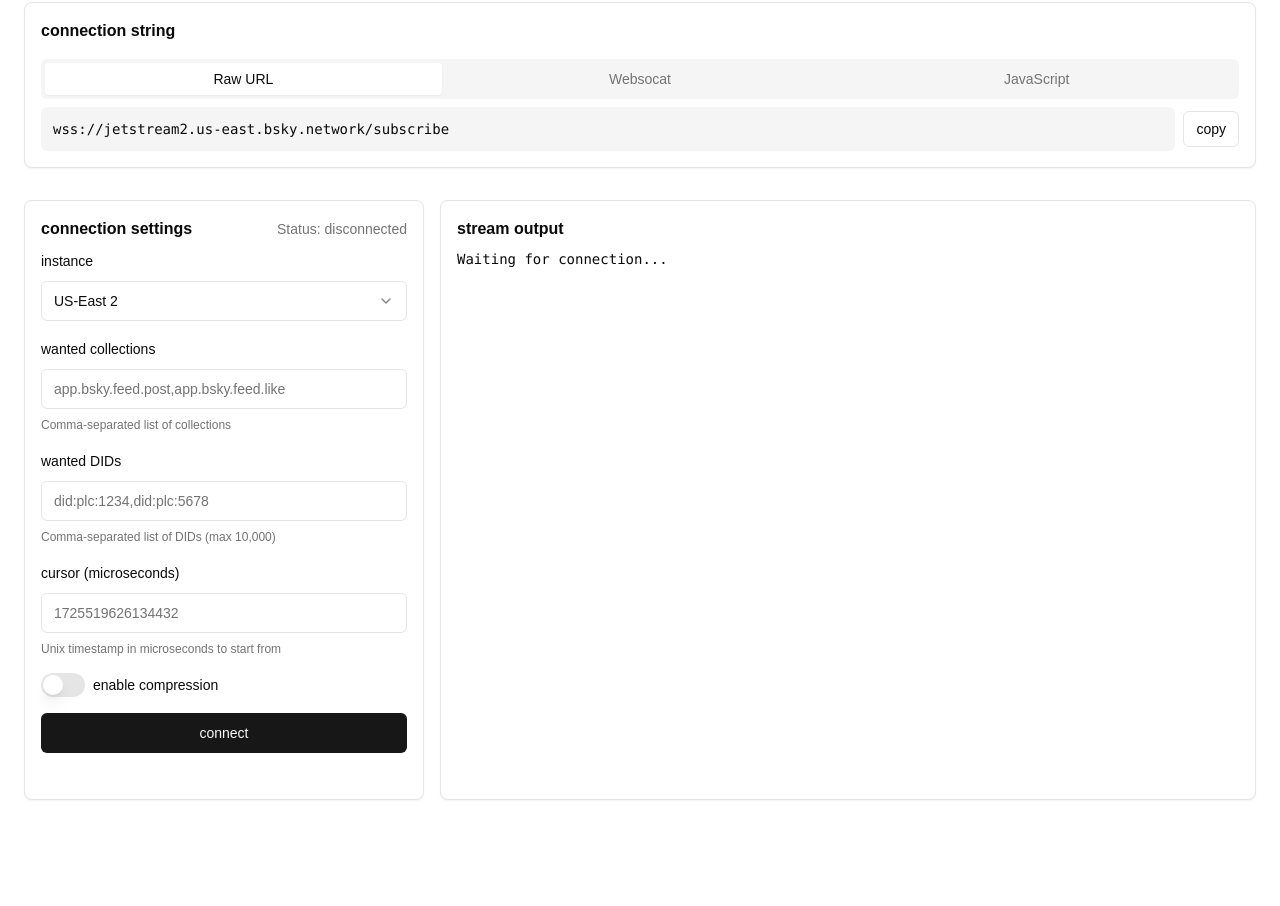
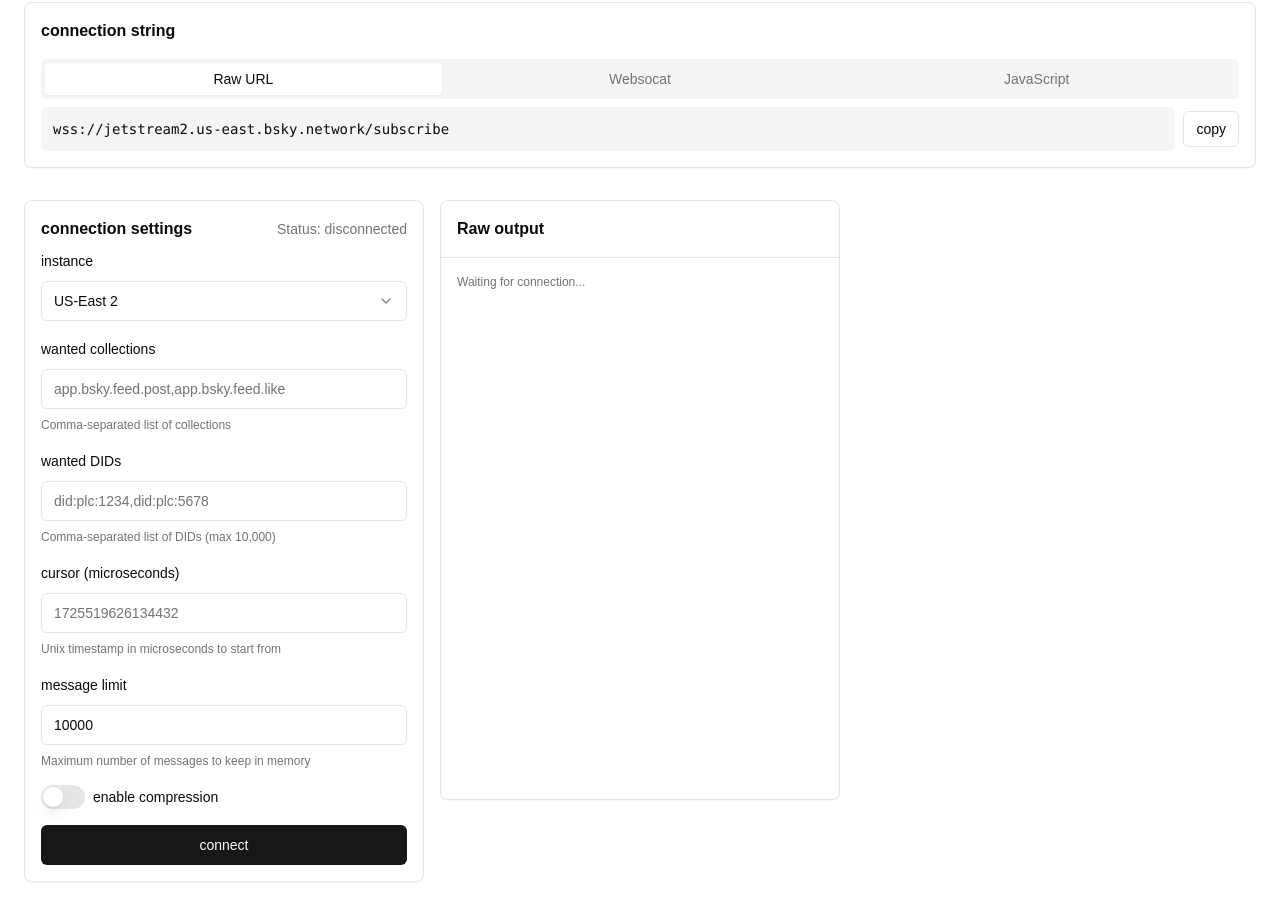
Before and after one commit to makeusabrew/playground.bsky.guide, a Next.js app: page / in a window 1280 px wide. Shown: the part 235-1141 px from the top of the page. Before the commit the page ends 1059 px from the top, so only its background shows below. Built offline with nearby package versions, Linux system fonts and the light colour scheme.

Commit message:
scroll stream output and try and clip x overflow

```diff
--- a/app/hooks/use-jetstream.ts
+++ b/app/hooks/use-jetstream.ts
@@ -1,6 +1,5 @@
 import { useState, useEffect, useCallback } from 'react'
 import { createJetstreamConsumer } from '@/lib/playground/jetstream/consumer'
-import type { JetstreamEvent } from '@/lib/playground/jetstream/types'
 
 type UseJetstreamOptions = {
   instance: string
@@ -8,6 +7,7 @@ type UseJetstreamOptions = {
   dids?: string
   cursor?: string
   compression?: boolean
+  messageLimit?: string
 }
 
 type JetstreamStatus = 'disconnected' | 'connecting' | 'connected' | 'paused'
@@ -16,6 +16,9 @@ export const useJetstream = (options: UseJetstreamOptions) => {
   const [status, setStatus] = useState<JetstreamStatus>('disconnected')
   const [error, setError] = useState<Error | undefined>()
   const [messages, setMessages] = useState<string[]>([])
+
+  // Parse message limit with fallback
+  const limit = Math.max(1, Math.min(100000, parseInt(options.messageLimit || '10000', 10)))
 
   // Create consumer with initial options
   const consumer = createJetstreamConsumer({
@@ -31,7 +34,11 @@ export const useJetstream = (options: UseJetstreamOptions) => {
     cursor: options.cursor ? parseInt(options.cursor, 10) : undefined,
     compression: options.compression,
     onEvent: (event) => {
-      setMessages((prev) => [...prev, JSON.stringify(event, null, 2)])
+      setMessages((prev) => {
+        const newMessages = [...prev, JSON.stringify(event, null, 2)]
+        // Keep only the most recent messages up to the limit
+        return newMessages.slice(-limit)
+      })
     },
     onError: (error) => {
       setError(error)
--- a/app/page.tsx
+++ b/app/page.tsx
@@ -13,6 +13,7 @@ export default function Home() {
     dids: '',
     cursor: '',
     compression: false,
+    messageLimit: '10000',
   })
 
   return (
--- a/components/connection-config.tsx
+++ b/components/connection-config.tsx
@@ -15,6 +15,7 @@ export default function ConnectionConfig() {
   const [dids, setDids] = useState('')
   const [cursor, setCursor] = useState('')
   const [compression, setCompression] = useState(false)
+  const [messageLimit, setMessageLimit] = useState('10000')
 
   const { status, error, connect, disconnect } = useJetstreamContext()
   const isConnected = status === 'connected'
@@ -156,6 +157,19 @@ export default function ConnectionConfig() {
               <p className="text-xs text-muted-foreground">Unix timestamp in microseconds to start from</p>
             </div>
 
+            <div className="space-y-2">
+              <Label>message limit</Label>
+              <Input
+                type="number"
+                min="1"
+                max="100000"
+                placeholder="10000"
+                value={messageLimit}
+                onChange={(e) => setMessageLimit(e.target.value)}
+              />
+              <p className="text-xs text-muted-foreground">Maximum number of messages to keep in memory</p>
+            </div>
+
             <div className="flex items-center space-x-2">
               <Switch id="compression" checked={compression} onCheckedChange={setCompression} />
               <Label htmlFor="compression">enable compression</Label>
--- a/components/stream-viewer.tsx
+++ b/components/stream-viewer.tsx
@@ -1,26 +1,75 @@
 'use client'
+import { useEffect, useRef, useState } from 'react'
 import { Card } from '@/components/ui/card'
 import { useJetstreamContext } from '@/app/context/JetstreamContext'
 
 export default function StreamViewer() {
   const { messages } = useJetstreamContext()
+  const scrollRef = useRef<HTMLDivElement>(null)
+  const [autoScroll, setAutoScroll] = useState(true)
+  const userScrollRef = useRef(false)
+
+  // Handle auto-scrolling
+  useEffect(() => {
+    if (!autoScroll || !scrollRef.current) return
+    scrollRef.current.scrollTop = scrollRef.current.scrollHeight
+  }, [messages, autoScroll])
+
+  // Only disable auto-scroll on user interaction
+  const handleScroll = (e: React.UIEvent<HTMLDivElement>) => {
+    // Ignore programmatic scroll events
+    if (!userScrollRef.current) return
+
+    const { scrollTop, scrollHeight, clientHeight } = e.currentTarget
+    const isNearBottom = scrollHeight - scrollTop - clientHeight < 50
+    setAutoScroll(isNearBottom)
+  }
+
+  // Track when scroll events are from user interaction
+  const handleWheel = () => {
+    userScrollRef.current = true
+  }
+
+  const handleTouchStart = () => {
+    userScrollRef.current = true
+  }
+
+  // Reset user interaction flag after a short delay
+  const handleInteractionEnd = () => {
+    setTimeout(() => {
+      userScrollRef.current = false
+    }, 100)
+  }
 
   return (
-    <Card className="p-4 h-[600px] overflow-auto">
-      <div className="space-y-2">
-        <h2 className="font-semibold">stream output</h2>
-        <pre className="text-sm font-mono">
-          <code>
-            {messages.length === 0
-              ? 'Waiting for connection...'
-              : messages.map((msg, i) => (
-                  <div key={i} className="border-b py-2">
-                    {msg}
-                  </div>
-                ))}
-          </code>
-        </pre>
-      </div>
-    </Card>
+    <div className="w-full">
+      <Card className="h-[600px] flex flex-col max-w-[400px]">
+        <div className="p-4 border-b flex-none">
+          <h2 className="font-semibold">Raw output</h2>
+        </div>
+
+        <div
+          ref={scrollRef}
+          className="flex-1 overflow-y-auto p-4"
+          onScroll={handleScroll}
+          onWheel={handleWheel}
+          onTouchStart={handleTouchStart}
+          onTouchEnd={handleInteractionEnd}
+          onWheelCapture={handleInteractionEnd}
+        >
+          {messages.length === 0 ? (
+            <div className="text-xs text-muted-foreground">Waiting for connection...</div>
+          ) : (
+            <div className="space-y-2">
+              {messages.map((msg, i) => (
+                <div key={i} className="text-xs border-b pb-2">
+                  <div className="font-mono whitespace-nowrap min-w-fit">{msg}</div>
+                </div>
+              ))}
+            </div>
+          )}
+        </div>
+      </Card>
+    </div>
   )
 }
--- /dev/null
+++ b/components/ui/scroll-area.tsx
@@ -0,0 +1,48 @@
+"use client"
+
+import * as React from "react"
+import * as ScrollAreaPrimitive from "@radix-ui/react-scroll-area"
+
+import { cn } from "@/lib/utils"
+
+const ScrollArea = React.forwardRef<
+  React.ElementRef<typeof ScrollAreaPrimitive.Root>,
+  React.ComponentPropsWithoutRef<typeof ScrollAreaPrimitive.Root>
+>(({ className, children, ...props }, ref) => (
+  <ScrollAreaPrimitive.Root
+    ref={ref}
+    className={cn("relative overflow-hidden", className)}
+    {...props}
+  >
+    <ScrollAreaPrimitive.Viewport className="h-full w-full rounded-[inherit]">
+      {children}
+    </ScrollAreaPrimitive.Viewport>
+    <ScrollBar />
+    <ScrollAreaPrimitive.Corner />
+  </ScrollAreaPrimitive.Root>
+))
+ScrollArea.displayName = ScrollAreaPrimitive.Root.displayName
+
+const ScrollBar = React.forwardRef<
+  React.ElementRef<typeof ScrollAreaPrimitive.ScrollAreaScrollbar>,
+  React.ComponentPropsWithoutRef<typeof ScrollAreaPrimitive.ScrollAreaScrollbar>
+>(({ className, orientation = "vertical", ...props }, ref) => (
+  <ScrollAreaPrimitive.ScrollAreaScrollbar
+    ref={ref}
+    orientation={orientation}
+    className={cn(
+      "flex touch-none select-none transition-colors",
+      orientation === "vertical" &&
+        "h-full w-2.5 border-l border-l-transparent p-[1px]",
+      orientation === "horizontal" &&
+        "h-2.5 flex-col border-t border-t-transparent p-[1px]",
+      className
+    )}
+    {...props}
+  >
+    <ScrollAreaPrimitive.ScrollAreaThumb className="relative flex-1 rounded-full bg-border" />
+  </ScrollAreaPrimitive.ScrollAreaScrollbar>
+))
+ScrollBar.displayName = ScrollAreaPrimitive.ScrollAreaScrollbar.displayName
+
+export { ScrollArea, ScrollBar }
--- a/lib/playground/jetstream/client.ts
+++ b/lib/playground/jetstream/client.ts
@@ -7,6 +7,7 @@ type WebSocketClientOptions = {
   autoReconnect?: boolean
   maxReconnectAttempts?: number
   reconnectDelay?: number
+  shouldReconnect?: () => boolean
 }
 
 type WebSocketClientState = {
@@ -49,12 +50,12 @@ export const createWebSocketClient = (options: WebSocketClientOptions) => {
           }
         }
         options.onMessage?.(event.data)
-      } catch (err) {
+      } catch (err: unknown) {
         options.onError?.(new Error('Failed to parse message'))
       }
     }
 
-    ws.onerror = (error) => {
+    ws.onerror = (error: unknown) => {
       options.onError?.(new Error('WebSocket error'))
     }
 
@@ -67,7 +68,8 @@ export const createWebSocketClient = (options: WebSocketClientOptions) => {
 
       if (
         options.autoReconnect &&
-        (!options.maxReconnectAttempts || state.reconnectAttempts < options.maxReconnectAttempts)
+        (!options.maxReconnectAttempts || state.reconnectAttempts < options.maxReconnectAttempts) &&
+        (options.shouldReconnect?.() ?? true)
       ) {
         state = {
           ...state,
--- a/lib/playground/jetstream/consumer.ts
+++ b/lib/playground/jetstream/consumer.ts
@@ -16,11 +16,13 @@ type ConsumerState = {
   status: 'disconnected' | 'connecting' | 'connected' | 'paused'
   cursor?: number
   error?: Error
+  intentionalDisconnect?: boolean
 }
 
 export const createJetstreamConsumer = (options: ConsumerOptions) => {
   let state: ConsumerState = {
     status: 'disconnected',
+    intentionalDisconnect: false,
   }
 
   const buildConnectionUrl = () => {
@@ -56,25 +58,32 @@ export const createJetstreamConsumer = (options: ConsumerOptions) => {
         const event = JSON.parse(data) as JetstreamEvent
         updateState({ cursor: event.time_us })
         options.onEvent?.(event)
-      } catch (err) {
+      } catch (err: unknown) {
         options.onError?.(new Error('Failed to parse Jetstream event'))
       }
     },
-    onOpen: () => updateState({ status: 'connected' }),
-    onClose: () => updateState({ status: 'disconnected' }),
+    onOpen: () => updateState({ status: 'connected', intentionalDisconnect: false }),
+    onClose: () => {
+      if (!state.intentionalDisconnect) {
+        updateState({ status: 'disconnected' })
+      }
+    },
     onError: (error) => {
-      updateState({ status: 'disconnected', error })
-      options.onError?.(error)
+      if (!state.intentionalDisconnect) {
+        updateState({ status: 'disconnected', error })
+        options.onError?.(error)
+      }
     },
+    shouldReconnect: () => !state.intentionalDisconnect,
   })
 
   const start = () => {
-    updateState({ status: 'connecting' })
+    updateState({ status: 'connecting', intentionalDisconnect: false })
     wsClient.connect()
   }
 
   const pause = () => {
-    updateState({ status: 'paused' })
+    updateState({ status: 'paused', intentionalDisconnect: true })
     wsClient.disconnect()
   }
 
@@ -87,7 +96,6 @@ export const createJetstreamConsumer = (options: ConsumerOptions) => {
   const updateOptions = (newOptions: Partial<ConsumerOptions>) => {
     Object.assign(options, newOptions)
 
-    // Reconnect with new options if we're currently connected
     if (state.status === 'connected') {
       wsClient.disconnect()
       start()
--- a/package.json
+++ b/package.json
@@ -10,6 +10,7 @@
   },
   "dependencies": {
     "@radix-ui/react-label": "^2.1.2",
+    "@radix-ui/react-scroll-area": "^1.2.3",
     "@radix-ui/react-select": "^2.1.6",
     "@radix-ui/react-slot": "^1.1.2",
     "@radix-ui/react-switch": "^1.1.3",
```
Also changed, not shown: 1 other file (tests, documents, lock files or other folders).
